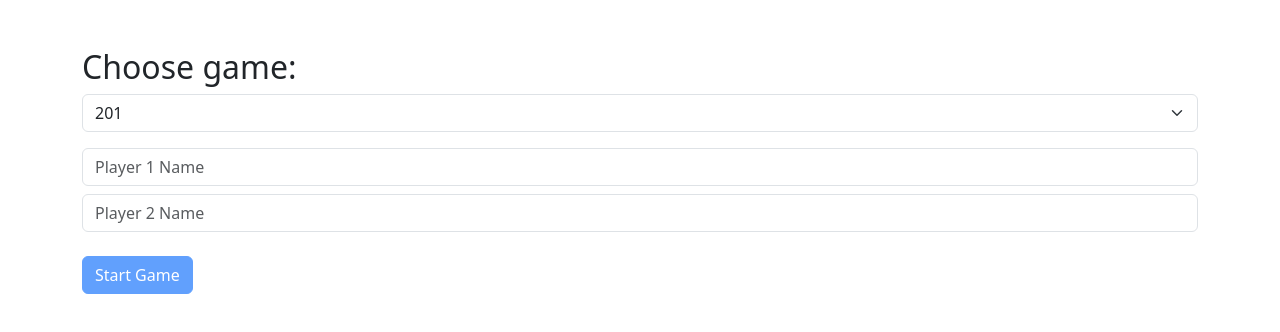
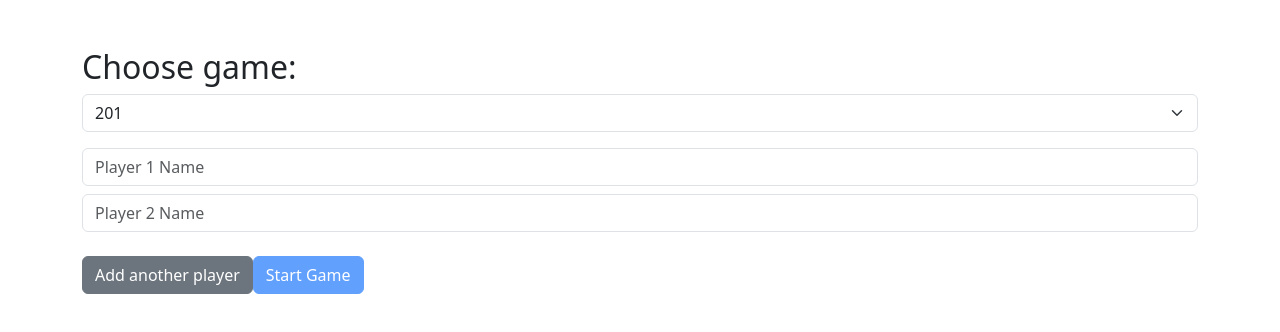
Before and after one commit to SomthingInteresting/DartyParty, a React (Create React App) app: page /choose in a window 1280 px wide. Shown: the top 332 px of the page. Built offline with nearby package versions, Linux system fonts and the light colour scheme.

Commit message:
add player button added to classic mode

```diff
--- a/src/components/ChooseGamePage.js
+++ b/src/components/ChooseGamePage.js
@@ -12,6 +12,10 @@ function ChooseGamePage() {
     newPlayers[index] = event.target.value;
     setPlayers(newPlayers);
   }
+
+  const addAnotherPlayer = () => {
+    setPlayers([...players, '']);
+  };
 
   const startGame = () => {
     const playerData = players.map(name => ({ name, score: parseInt(game) }));
@@ -41,10 +45,12 @@ function ChooseGamePage() {
           ))}
       </div>
 
+      <button className="btn btn-secondary mt-3" onClick={addAnotherPlayer}>Add another player</button>
+
       <button
             className="btn btn-primary mt-3"
+            onClick={startGame}
             disabled={players.some(p => !p.trim())}
-                onClick={startGame}
         >
             Start Game
         </button>
```
Lines whose indentation alone changed are shown as unchanged.
